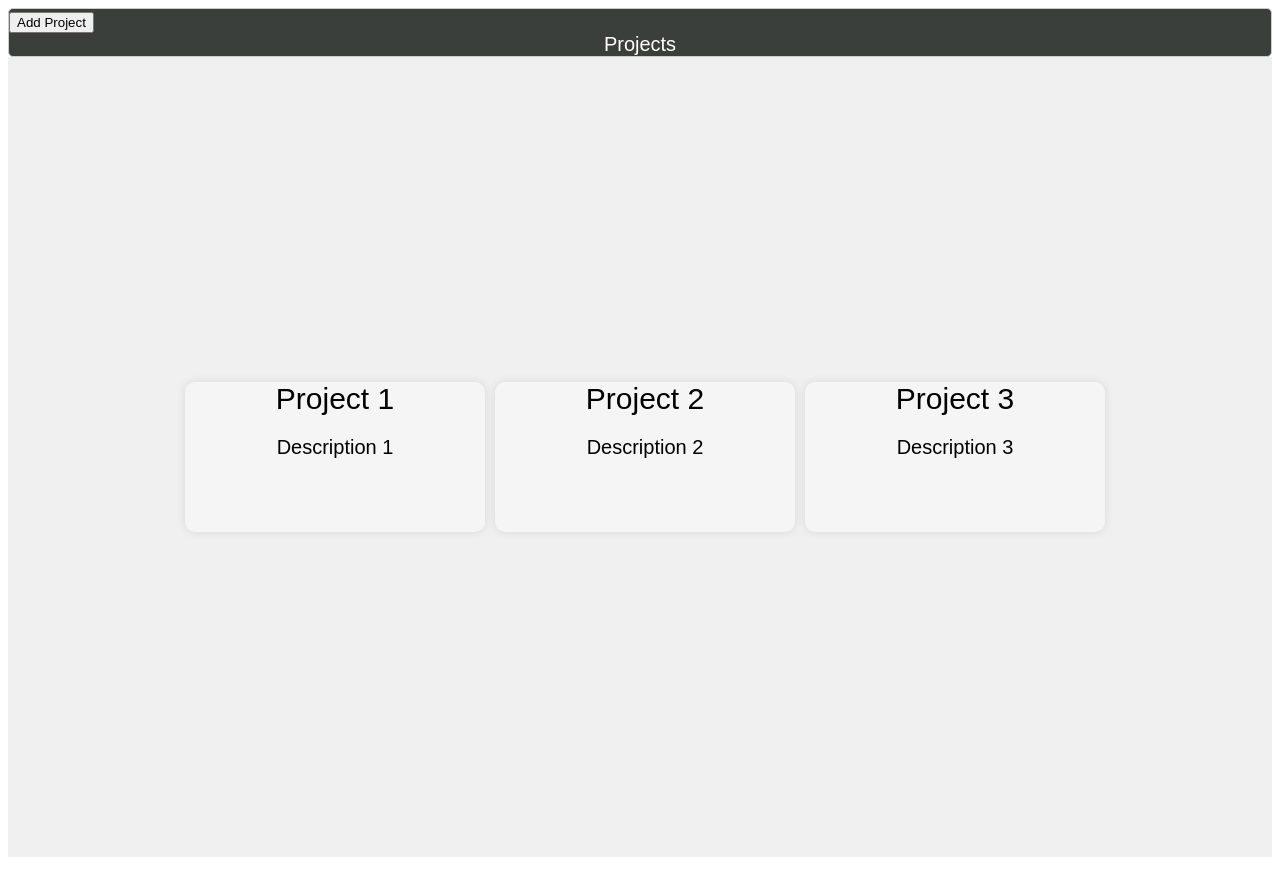
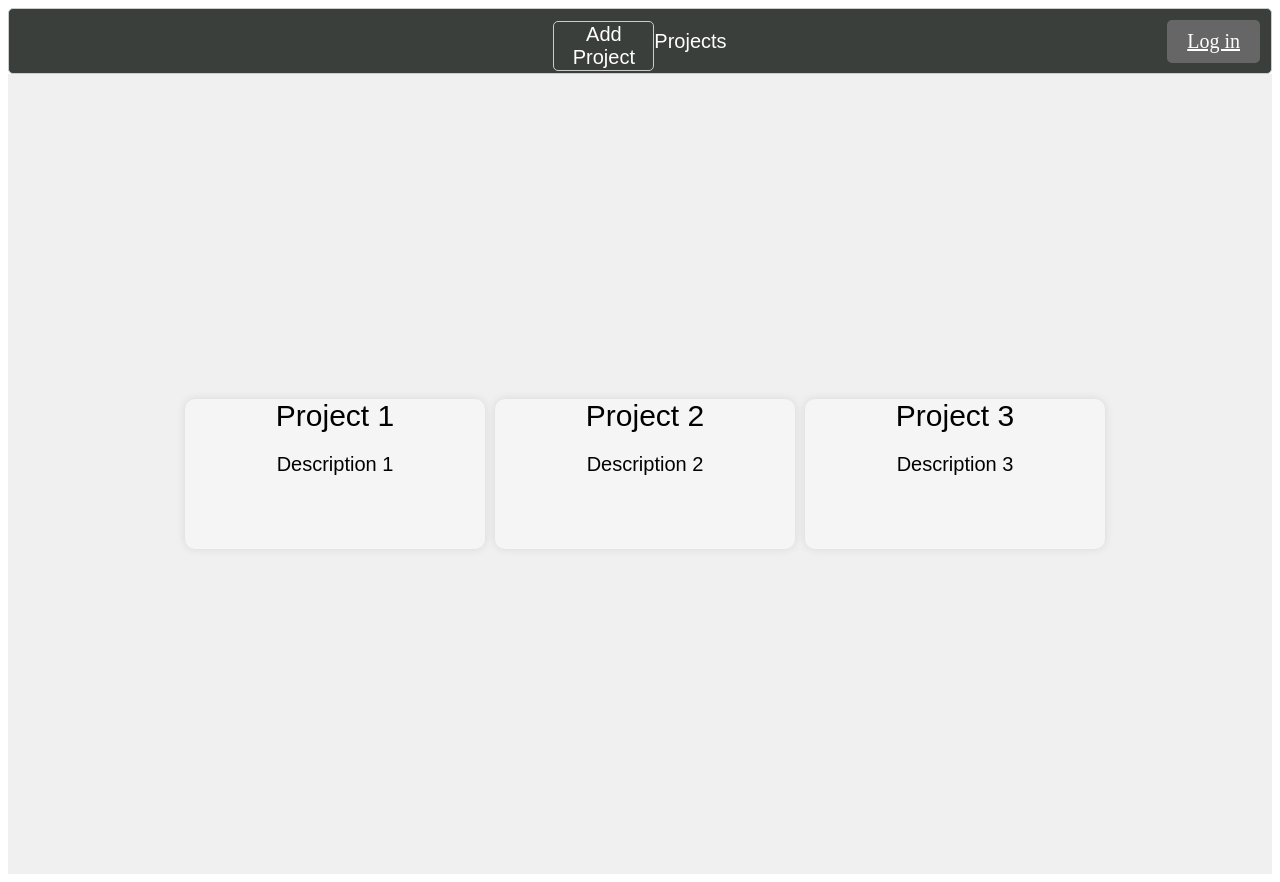
Before and after one commit to FlaviusRabuga/BoardBusters-Frontend, a Next.js app: page / in a window 1280 px wide. Built offline with nearby package versions, Linux system fonts and the light colour scheme.

Commit message:
incercare de buton login

```diff
--- a/package.json
+++ b/package.json
@@ -11,7 +11,7 @@
   "dependencies": {
     "bootstrap": "^5.3.3",
     "dropdown": "^0.2.0",
-    "next": "14.2.2",
+    "next": "^14.2.2",
     "react": "^18",
     "react-bootstrap": "^2.10.2",
     "react-bootstrap-dropdown": "^0.3.0",
--- a/src/app/page.jsx
+++ b/src/app/page.jsx
@@ -3,6 +3,7 @@ import React from "react";
 import { useState, useEffect } from 'react';
 import "./style.css";
 import Link from 'next/link';
+// import {Link} from 'react-router-dom';
 
 
 function sendBoardData(event) {
@@ -40,6 +41,7 @@ export default function Page() {
       <div className="header">
         <div className="addProject">
           <button className="button" onClick={() => setShowIsland(true)}>Add Project</button>
+          <Link href="/login" className="buttonLogin">Log in</Link>
           <div className="scris">Projects</div>
         </div>
       </div>
--- a/src/app/style.css
+++ b/src/app/style.css
@@ -45,11 +45,20 @@
 
 .addProject {
     width: 100%;
+    height: 8vh;
     border: 1px solid #ccc;
     border-radius: 5px;
     background-color: #3b3f3b;
     color: white;
     font-size: 20px;
+    /*center the items on center on line*/
+    display: flex;
+    justify-content: center;
+    align-items: center;
+    cursor: pointer;
+
+
+
 }
 
 .buton {
@@ -165,6 +174,43 @@
     margin-top: 10px;
 }
 
+.buttonLogin{
+    width: auto;
+    height: auto;
+    border: none;
+    border-radius: 5px;
+    background-color: #666;
+    color: white;
+    font-size: 20px;
+    cursor: pointer;
+    padding: 10px 20px;
+    transition: background-color 0.3s ease;
+    /*move the button to the right of the screen*/
+    position: absolute;
+    right: 0;
+    margin-right: 20px;
+}
+
+
+
+
+.button{
+    width: 8%;
+    height: auto;
+    border: 1px solid #ccc;
+    border-radius: 5px;
+    background-color: #3b3f3b;
+    color: white;
+    font-size: 20px;
+    cursor: pointer;
+    margin-top: 10px;
+
+}
+
+.buttonLogin:hover {
+    background-color: #4d4d4d; /* Change background color when hovered */
+}
+
 
 
 
```
Also changed, not shown: 1 other file (tests, documents, lock files or other folders).
